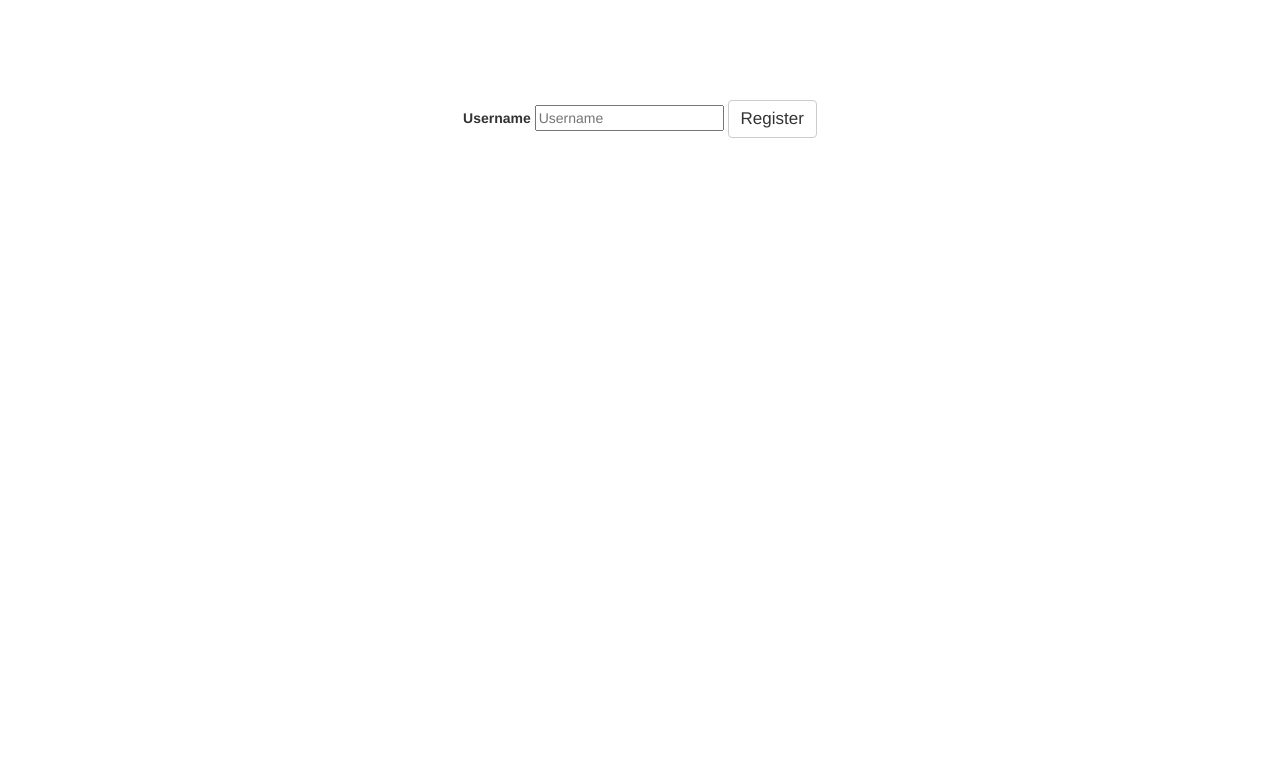
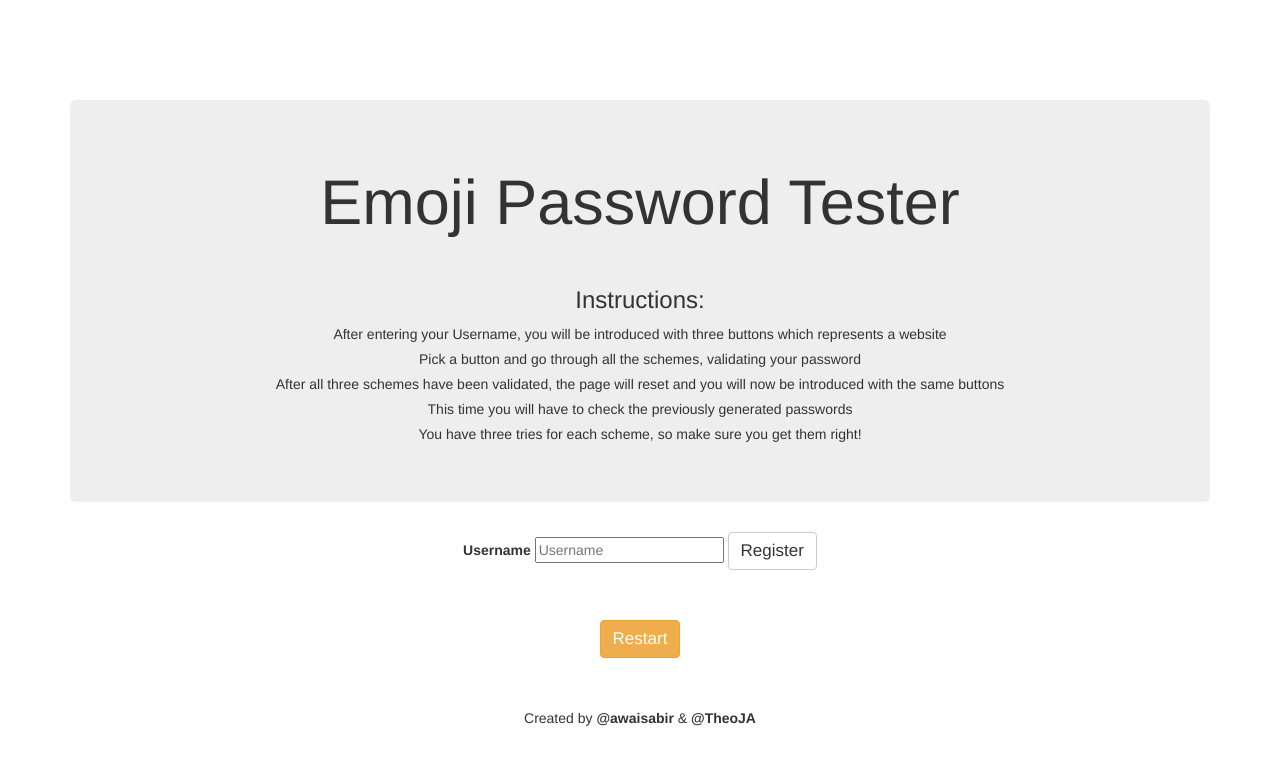
Before and after one commit to awaisabir/EmojiPassword, a website: page public/html/index.html in a window 1280 px wide. Drawn offline with nearby package versions, Linux system fonts and the light colour scheme; files whose address does not match are found by name.

Commit message:
Added a reset button

```diff
--- a/public/html/index.html
+++ b/public/html/index.html
@@ -10,6 +10,17 @@
   <body>
     <div class="container text-center">
       <div class="username-wrapper" style="margin-top:100px;">
+        <div class="jumbotron">
+          <h1> Emoji Password Tester</h1>
+          <h3 style="margin-top: 50px;">Instructions:</h3>
+            <ul class="list-unstyled text-center">
+              <li>After entering your Username, you will be introduced with three buttons which represents a website</li>
+              <li>Pick a button and go through all the schemes, validating your password</li>
+              <li>After all three schemes have been validated, the page will reset and you will now be introduced with the same buttons</li>
+              <li>This time you will have to check the previously generated passwords</li>
+              <li>You have three tries for each scheme, so make sure you get them right!</li>
+            </ul>
+        </div>
         <label id="credentials">Username</label>
         <input type="text" id="username" placeholder="Username">
         <button type="button" class="btn btn-default" id="register">Register</button>
@@ -18,6 +29,13 @@
       <div class="scheme-container">
       </div>
 
+        <div class="row">
+          <button type="button" class="btn btn-warning" id="reset">Restart</button>
+        </div>
+
+    </div>
+    <div class="footer text-center">
+      Created by <strong>@awaisabir</strong> & <strong>@TheoJA</strong>
     </div>
 
     <!-- Latest compiled and minified JavaScript -->
```
